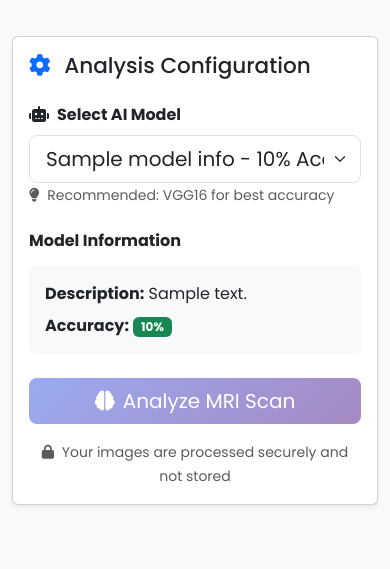
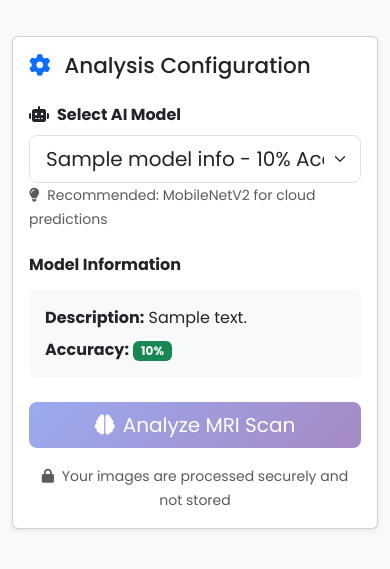
Before and after one commit to Harhs4344/Brain-Tumor-Detection-System, a Flask app: template templates/predict.html in a window 390 px wide. Shown: the part 721-1290 px from the top of the page. Run offline with Flask 3, Linux system fonts and the light colour scheme; the template is opened without the code that fills it: most values are stand-ins (such as "Sample title", 1, 10 or a date in 2020).

Commit message:
Set MobileNetV2 as default cloud model and improve frontend response parsing safety

```diff
--- a/static/js/main.js
+++ b/static/js/main.js
@@ -120,7 +120,16 @@ if (document.getElementById('imageUpload')) {
                 body: formData
             });
 
-            const result = await response.json();
+            const responseText = await response.text();
+            let result;
+            try {
+                result = JSON.parse(responseText);
+            } catch (e) {
+                if (!response.ok) {
+                    throw new Error(`Server status ${response.status}: ${response.statusText || 'The server is restarting or busy. Please try again in a few seconds.'}`);
+                }
+                throw new Error('Invalid JSON response received from server.');
+            }
 
             if (response.ok) {
                 displayResult(result);
--- a/templates/predict.html
+++ b/templates/predict.html
@@ -48,14 +48,14 @@
                             </label>
                             <select class="form-select form-select-lg" id="modelSelect">
                                 {% for key, info in models.items() %}
-                                <option value="{{ key }}" {% if key == 'VGG16' %}selected{% endif %}>
+                                <option value="{{ key }}" {% if key == 'MobileNetV2' %}selected{% endif %}>
                                     {{ info.name }} - {{ (info.accuracy * 100)|round(2) }}% Accuracy
                                 </option>
                                 {% endfor %}
                             </select>
                             <small class="text-muted">
                                 <i class="fas fa-lightbulb me-1"></i>
-                                Recommended: VGG16 for best accuracy
+                                Recommended: MobileNetV2 for cloud predictions
                             </small>
                         </div>
 
@@ -64,12 +64,12 @@
                             <div id="modelInfo" class="p-3 bg-light rounded">
                                 <p class="mb-2">
                                     <strong>Description:</strong>
-                                    <span id="modelDescription">{{ models['VGG16'].description }}</span>
+                                    <span id="modelDescription">{{ models['MobileNetV2'].description }}</span>
                                 </p>
                                 <p class="mb-0">
                                     <strong>Accuracy:</strong>
                                     <span id="modelAccuracy" class="badge bg-success">
-                                        {{ (models['VGG16'].accuracy * 100)|round(2) }}%
+                                        {{ (models['MobileNetV2'].accuracy * 100)|round(2) }}%
                                     </span>
                                 </p>
                             </div>
```
